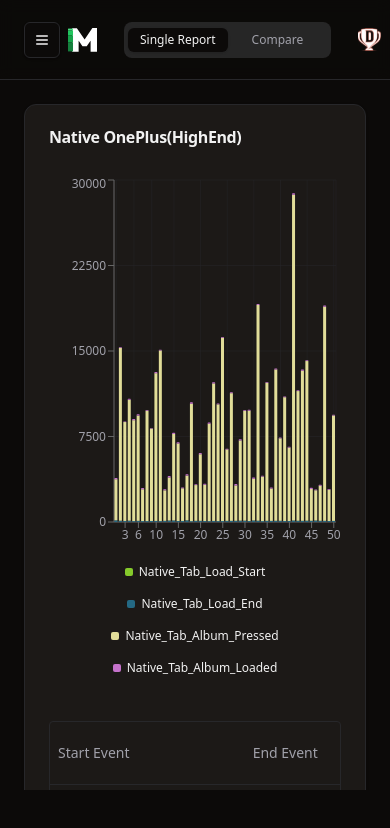
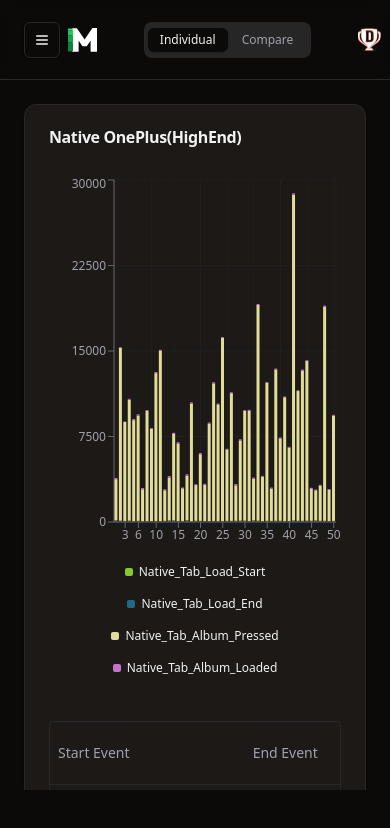
Before and after one commit to ds-horizon/marco, a React (Vite) app in the folder web/: page / in a window 390 px wide. Shown: the top 828 px of the page. Built offline with nearby package versions, Linux system fonts and the light colour scheme.

Commit message:
fix: added individual header

```diff
--- a/web/src/components/charts/comparison-bar-chart.tsx
+++ b/web/src/components/charts/comparison-bar-chart.tsx
@@ -179,10 +179,12 @@ export function ComparisonBarChart({
           />
         </div>
       ) : (
-        <ComparisonChartCard
-          data={chartWithMeanData}
-          config={chartConfigWithMean}
-        />
+        <div className={'border-2'}>
+          <ComparisonChartCard
+            data={chartWithMeanData}
+            config={chartConfigWithMean}
+          />
+        </div>
       )}
 
       <CardContent>
--- a/web/src/header.tsx
+++ b/web/src/header.tsx
@@ -61,7 +61,7 @@ export function Header({
           <TabsList className="grid w-full grid-cols-2">
             <TabsTrigger value="reports" className="text-xs md:text-sm">
               <span className="hidden sm:inline">Individual Report</span>
-              <span className="sm:hidden">Single Report</span>
+              <span className="sm:hidden">Individual</span>
             </TabsTrigger>
             <TabsTrigger value="comparison" className="text-xs md:text-sm">
               <span className="hidden sm:inline">Compare Reports</span>
```
